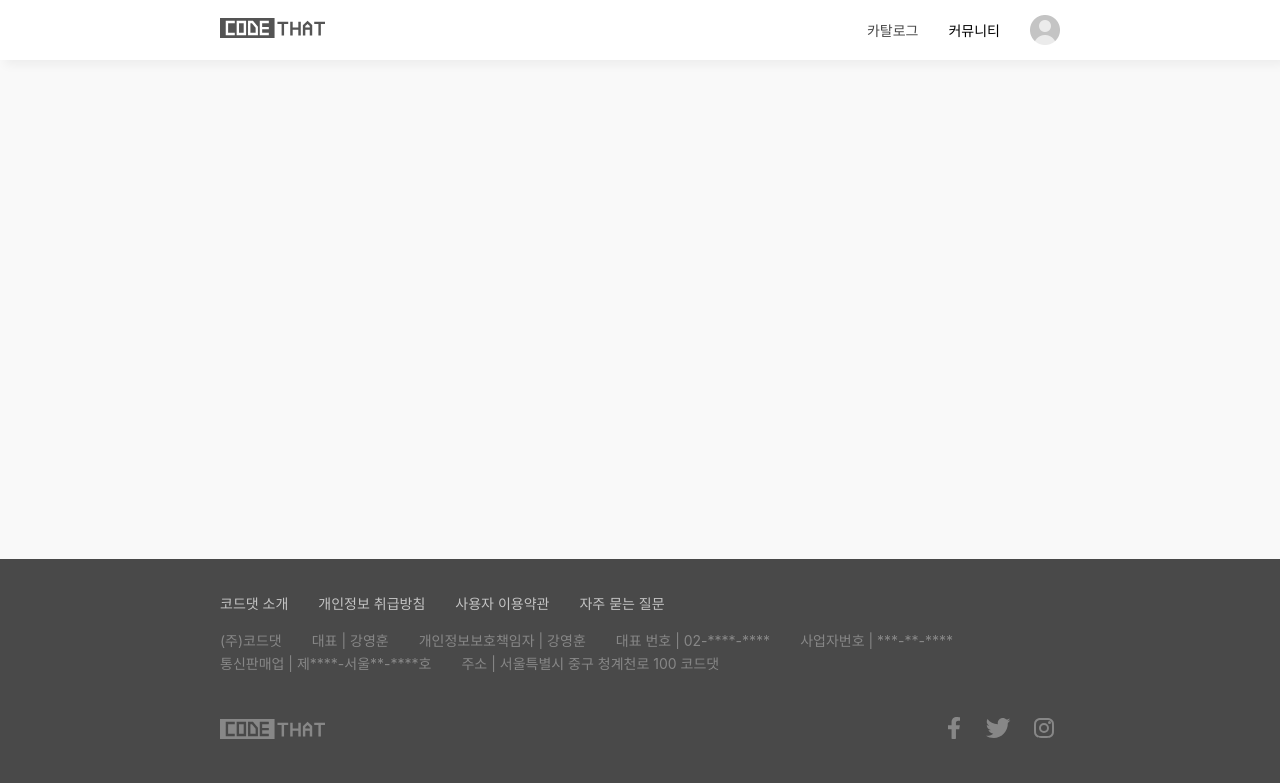
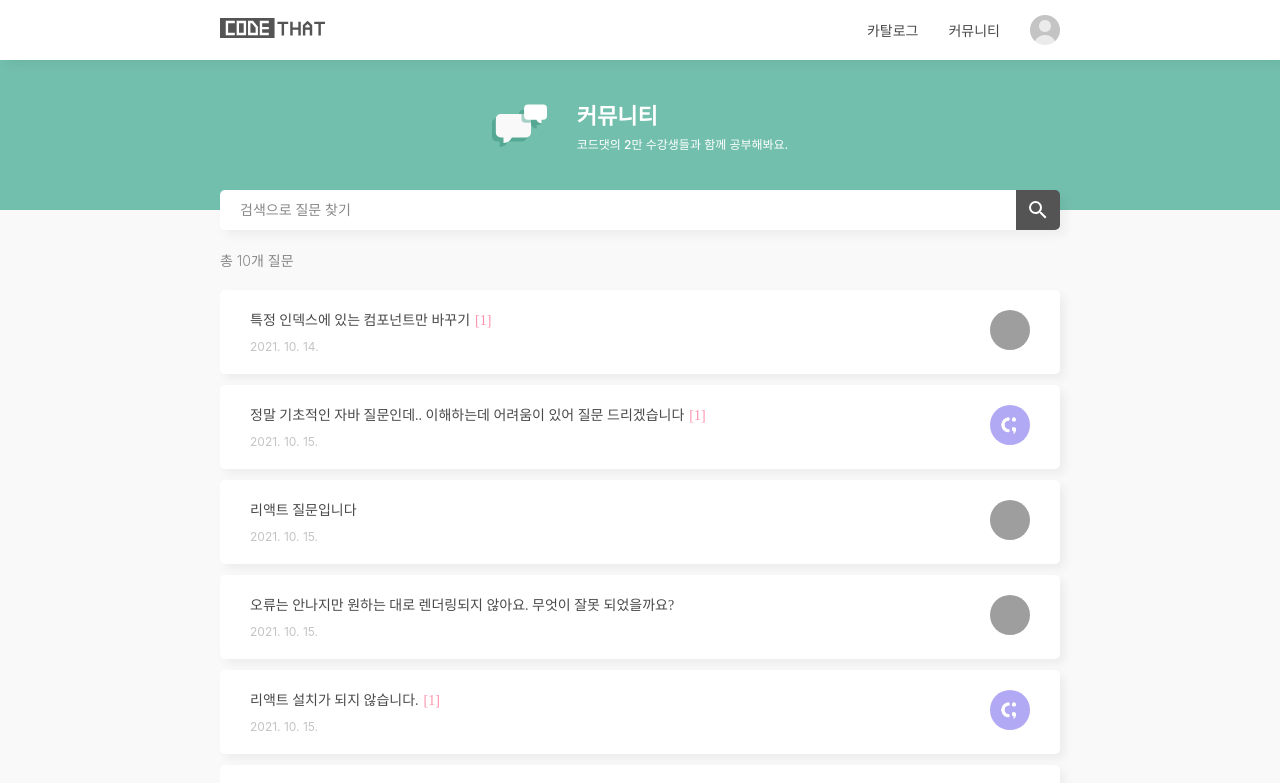
Before and after one commit to O-daeun/codethat, a React (Create React App) app: page /questions in a window 1280 px wide. Shown: the top 783 px of the page. Built offline with nearby package versions, Linux system fonts and the light colour scheme; grey boxes are pictures that could not be loaded; a web font is replaced by a local one.

Commit message:
커뮤니티 페이지 링크작업 완료

```diff
--- a/src/Main.js
+++ b/src/Main.js
@@ -4,6 +4,8 @@
 import CourseListPage from "./pages/CourseListPage";
 import CoursePage from "./pages/CoursePage";
 import WishlistPage from "./pages/WishlistPage";
+import QuestionListPage from "./pages/QuestionListPage";
+import QuestionPage from "./pages/QuestionPage";
 
 function Main() {
   return (
@@ -17,6 +19,8 @@
             element={<CoursePage />}
           />
           <Route path='wishlist' element={<WishlistPage />} />
+          <Route path='questions' element={<QuestionListPage />} />
+          <Route path='questions/616825' element={<QuestionPage />} />
         </Routes>
       </App>
     </BrowserRouter>
--- a/src/components/Nav.js
+++ b/src/components/Nav.js
@@ -15,7 +15,9 @@
           <li>
             <Link to='/courses'>카탈로그</Link>
           </li>
-          <li>커뮤니티</li>
+          <li>
+            <Link to='/questions'>커뮤니티</Link>
+          </li>
           <li>
             <UserMenu />
           </li>
--- a/src/pages/QuestionListPage.js
+++ b/src/pages/QuestionListPage.js
@@ -1,24 +1,27 @@
-import { useState } from 'react';
-import { getQuestions } from '../api';
-import DateText from '../components/DateText';
-import ListPage from '../components/ListPage';
-import Warn from '../components/Warn';
-import Card from '../components/Card';
-import Avatar from '../components/Avatar';
-import styles from './QuestionListPage.module.css';
-import searchBarStyles from '../components/SearchBar.module.css';
-import searchIcon from '../assets/search.svg';
+import { useState } from "react";
+import { getQuestions } from "../api";
+import DateText from "../components/DateText";
+import ListPage from "../components/ListPage";
+import Warn from "../components/Warn";
+import Card from "../components/Card";
+import Avatar from "../components/Avatar";
+import styles from "./QuestionListPage.module.css";
+import searchBarStyles from "../components/SearchBar.module.css";
+import searchIcon from "../assets/search.svg";
+import { Link } from "react-router-dom";
 
 function QuestionItem({ question }) {
   return (
     <Card className={styles.questionItem} key={question.title}>
       <div className={styles.info}>
+        <Link to={`/questions/${question.id}`}>
           <p className={styles.title}>
             {question.title}
             {question.answers.length > 0 && (
               <span className={styles.count}>[{question.answers.length}]</span>
             )}
           </p>
+        </Link>
         <p className={styles.date}>
           <DateText value={question.createdAt} />
         </p>
@@ -34,26 +37,26 @@
 }
 
 function QuestionListPage() {
-  const [keyword, setKeyword] = useState('');
+  const [keyword, setKeyword] = useState("");
   const questions = getQuestions();
 
   const handleKeywordChange = (e) => setKeyword(e.target.value);
 
   return (
     <ListPage
-      variant="community"
-      title="커뮤니티"
-      description="코드댓의 2만 수강생들과 함께 공부해봐요."
+      variant='community'
+      title='커뮤니티'
+      description='코드댓의 2만 수강생들과 함께 공부해봐요.'
     >
       <form className={searchBarStyles.form}>
         <input
-          name="keyword"
+          name='keyword'
           value={keyword}
-          placeholder="검색으로 질문 찾기"
+          placeholder='검색으로 질문 찾기'
           onChange={handleKeywordChange}
         />
-        <button type="submit">
-          <img src={searchIcon} alt="검색" />
+        <button type='submit'>
+          <img src={searchIcon} alt='검색' />
         </button>
       </form>
 
@@ -62,8 +65,8 @@
       {questions.length === 0 ? (
         <Warn
           className={styles.emptyList}
-          title="조건에 맞는 질문이 없어요."
-          description="올바른 검색어가 맞는지 다시 한 번 확인해 주세요."
+          title='조건에 맞는 질문이 없어요.'
+          description='올바른 검색어가 맞는지 다시 한 번 확인해 주세요.'
         />
       ) : (
         <div className={styles.questionList}>
```
Lines whose indentation alone changed are shown as unchanged.
